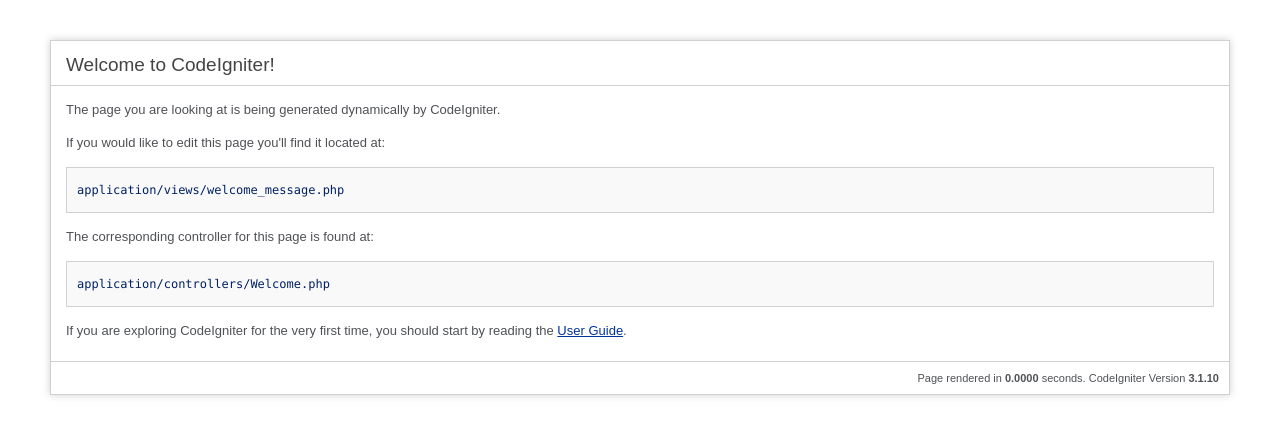
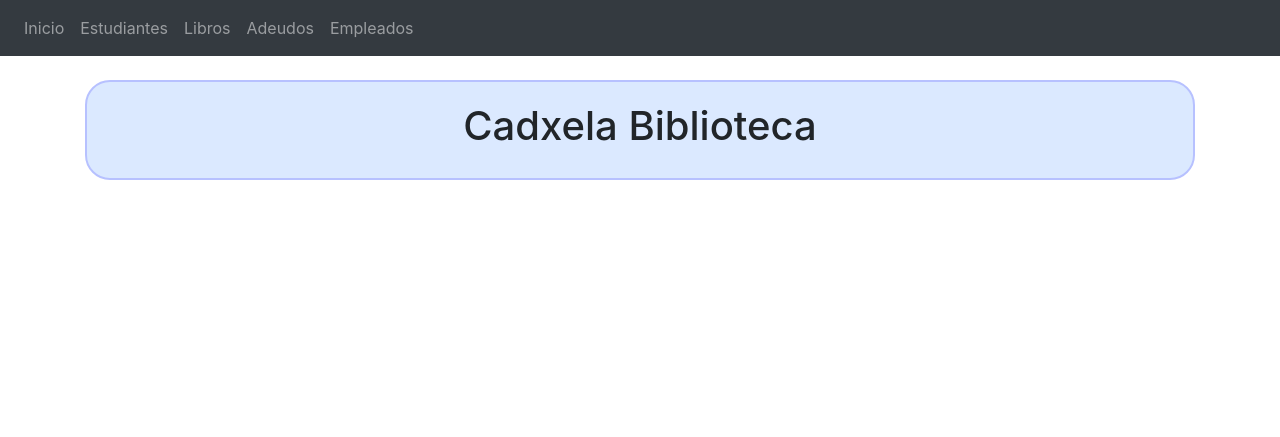
Before and after one commit to Exequetor/cadxelaBiblioteca, a CodeIgniter app: page /cadxelaBiblioteca/ in a window 1280 px wide. Shown: the top 437 px of the page. Run offline with CodeIgniter, Linux system fonts and the light colour scheme; some libraries are stand-ins or nearby versions.

Commit message:
Agregado insert, query para Estudiantes
* Se creo un navbar para los diferentes módulos.
* Se agregaron las funciones de insertar estudiantes y consultar todos.
* Se cambió el base_url a "localhost/cadxelaBiblioteca".
* Se cambió la página de inicio "welcome".
* Se agregó un helper para generar alertas de notificación.
* Se modificó el autoload para cargar 'url' y 'database' de forma.
  predeterminada.
* Se agregó una librería JS de utilidades.
  	- Agregado loader del framework DataTables.
	- Agregada función para cambiar el focus en el navbar.
* Se modificó el archivo de estilos.
	- Centrar formularios y cajas div.
	- Deliniado sutil para cajas div.

```diff
--- a/application/config/config.php
+++ b/application/config/config.php
@@ -23,7 +23,7 @@ defined('BASEPATH') OR exit('No direct script access allowed');
 | a PHP script and you can easily do that on your own.
 |
 */
-$config['base_url'] = 'http://localhost:8080/cadxelaBiblioteca';
+$config['base_url'] = 'http://localhost/cadxelaBiblioteca';
 
 /*
 |--------------------------------------------------------------------------
--- a/application/controllers/Welcome.php
+++ b/application/controllers/Welcome.php
@@ -2,24 +2,14 @@
 defined('BASEPATH') OR exit('No direct script access allowed');
 
 class Welcome extends CI_Controller {
+	function __construct() {
+		parent::__construct();
 
-	/**
-	 * Index Page for this controller.
-	 *
-	 * Maps to the following URL
-	 * 		http://example.com/index.php/welcome
-	 *	- or -
-	 * 		http://example.com/index.php/welcome/index
-	 *	- or -
-	 * Since this controller is set as the default controller in
-	 * config/routes.php, it's displayed at http://example.com/
-	 *
-	 * So any other public methods not prefixed with an underscore will
-	 * map to /index.php/welcome/<method_name>
-	 * @see https://codeigniter.com/user_guide/general/urls.html
-	 */
-	public function index()
-	{
+	}
+
+	function index() {
+		$this->load->view('templates/header');
 		$this->load->view('welcome_message');
 	}
 }
+?>
--- /dev/null
+++ b/application/views/templates/header.php
@@ -0,0 +1,20 @@
+<?php
+defined('BASEPATH') OR exit('No direct script access allowed');
+?><!DOCTYPE html>
+<html lang="en">
+<head>
+	<meta charset="utf-8">
+	<link rel="stylesheet" href="https://stackpath.bootstrapcdn.com/bootstrap/4.3.1/css/bootstrap.min.css" >
+	<link rel="stylesheet" href="<?= base_url();?>public/css/style.css" >
+	<link rel="stylesheet" type="text/css" href="https://cdn.datatables.net/v/dt/dt-1.10.18/datatables.min.css"/>
+
+	<script src="<?= base_url();?>public/js/jquery-3-3-1.js"></script>
+    <script src="<?= base_url();?>public/js/popper.min.js"></script>
+    <script src="https://stackpath.bootstrapcdn.com/bootstrap/4.3.1/js/bootstrap.bundle.min.js" ></script>
+    <script src="<?= base_url();?>public/js/utils.js"></script>
+    <script type="text/javascript" src="https://cdn.datatables.net/v/dt/dt-1.10.18/datatables.min.js"></script>
+
+	<title>Biblioteca</title>
+</head>
+<body>
+	<?php $this->load->view('templates/navbar'); ?>
--- /dev/null
+++ b/application/views/templates/navbar.php
@@ -0,0 +1,24 @@
+<nav class="navbar navbar-expand-md navbar-dark fixed-top bg-dark">
+    <button class="navbar-toggler" type="button" data-toggle="collapse" data-target="#navbarCollapse" aria-controls="navbarCollapse" aria-expanded="false" aria-label="Toggle navigation">
+        <span class="navbar-toggler-icon"></span>
+    </button>
+    <div class="collapse navbar-collapse" id="navbarCollapse">
+        <ul class="navbar-nav mr-auto">
+            <li class="nav-item">
+                <a class="nav-link" href="<?php echo base_url()?>index.php/">Inicio <span class="sr-only"></span></a>
+            </li>
+        	<li class="nav-item">
+        		<a class="nav-link" href="<?php echo base_url()?>index.php/estudiantes">Estudiantes<span class="sr-only"></span></a>
+        	</li>
+            <li class="nav-item">
+                <a class="nav-link" href="<?php echo base_url()?>index.php/libros">Libros<span class="sr-only"></span></a>
+            </li>
+            <li class="nav-item">
+                <a class="nav-link" href="<?php echo base_url()?>index.php/adeudos">Adeudos<span class="sr-only"></span></a>
+            </li>
+            <li class="nav-item">
+                <a class="nav-link" href="<?php echo base_url()?>index.php/empleado_controller">Empleados<span class="sr-only"></span></a>
+            </li>
+        </ul>
+    </div>
+</nav>
--- a/application/views/welcome_message.php
+++ b/application/views/welcome_message.php
@@ -1,89 +1,5 @@
-<?php
-defined('BASEPATH') OR exit('No direct script access allowed');
-?><!DOCTYPE html>
-<html lang="en">
-<head>
-	<meta charset="utf-8">
-	<title>Welcome to CodeIgniter</title>
-
-	<style type="text/css">
-
-	::selection { background-color: #E13300; color: white; }
-	::-moz-selection { background-color: #E13300; color: white; }
-
-	body {
-		background-color: #fff;
-		margin: 40px;
-		font: 13px/20px normal Helvetica, Arial, sans-serif;
-		color: #4F5155;
-	}
-
-	a {
-		color: #003399;
-		background-color: transparent;
-		font-weight: normal;
-	}
-
-	h1 {
-		color: #444;
-		background-color: transparent;
-		border-bottom: 1px solid #D0D0D0;
-		font-size: 19px;
-		font-weight: normal;
-		margin: 0 0 14px 0;
-		padding: 14px 15px 10px 15px;
-	}
-
-	code {
-		font-family: Consolas, Monaco, Courier New, Courier, monospace;
-		font-size: 12px;
-		background-color: #f9f9f9;
-		border: 1px solid #D0D0D0;
-		color: #002166;
-		display: block;
-		margin: 14px 0 14px 0;
-		padding: 12px 10px 12px 10px;
-	}
-
-	#body {
-		margin: 0 15px 0 15px;
-	}
-
-	p.footer {
-		text-align: right;
-		font-size: 11px;
-		border-top: 1px solid #D0D0D0;
-		line-height: 32px;
-		padding: 0 10px 0 10px;
-		margin: 20px 0 0 0;
-	}
-
-	#container {
-		margin: 10px;
-		border: 1px solid #D0D0D0;
-		box-shadow: 0 0 8px #D0D0D0;
-	}
-	</style>
-</head>
-<body>
-
-<div id="container">
-	<h1>Welcome to CodeIgniter!</h1>
-
-	<div id="body">
-		<p>The page you are looking at is being generated dynamically by CodeIgniter.</p>
-
-		<p>If you would like to edit this page you'll find it located at:</p>
-		<code>application/views/welcome_message.php</code>
-
-		<p>The corresponding controller for this page is found at:</p>
-		<code>application/controllers/Welcome.php</code>
-
-		<p>If you are exploring CodeIgniter for the very first time, you should start by reading the <a href="user_guide/">User Guide</a>.</p>
-	</div>
-
-	<p class="footer">Page rendered in <strong>{elapsed_time}</strong> seconds. <?php echo  (ENVIRONMENT === 'development') ?  'CodeIgniter Version <strong>' . CI_VERSION . '</strong>' : '' ?></p>
-</div>
-
+<main role="main" class="container">
+	<center class="round-box"><h1>Cadxela Biblioteca</h1></center>
+</main>
 </body>
 </html>
--- a/public/css/style.css
+++ b/public/css/style.css
@@ -25,11 +25,26 @@ body {
     font-style: italic;
     font-weight: 700;
     font-size: 1.2em;
-<<<<<<< HEAD
 }
 
 .bootstrap-select {
 	width: 100% !important;
-=======
->>>>>>> 927e8eba1a43217f33717d38f522f7a5f20c49da
 }
+
+.round-box {
+  border-radius: 25px;
+  background: #dbe9ff;
+  border: 2px solid #b7c1ff;
+  padding: 20px;
+
+}
+
+.centrado {
+  margin: 0 auto;
+  width:80%;
+}
+
+.subtle-box {
+  border: 2px solid #d6e5ff;
+  padding: 20px;
+}
```
Also changed, not shown: application/controllers/Estudiantes.php (added, +36 -0 lines), application/helpers/alert_helper.php (added, +7 -0 lines), application/models/Estudiantes_model.php (added, +38 -0 lines), application/views/estudiantes.php (added, +54 -0 lines), public/js/utils.js (added, +49 -0 lines).
